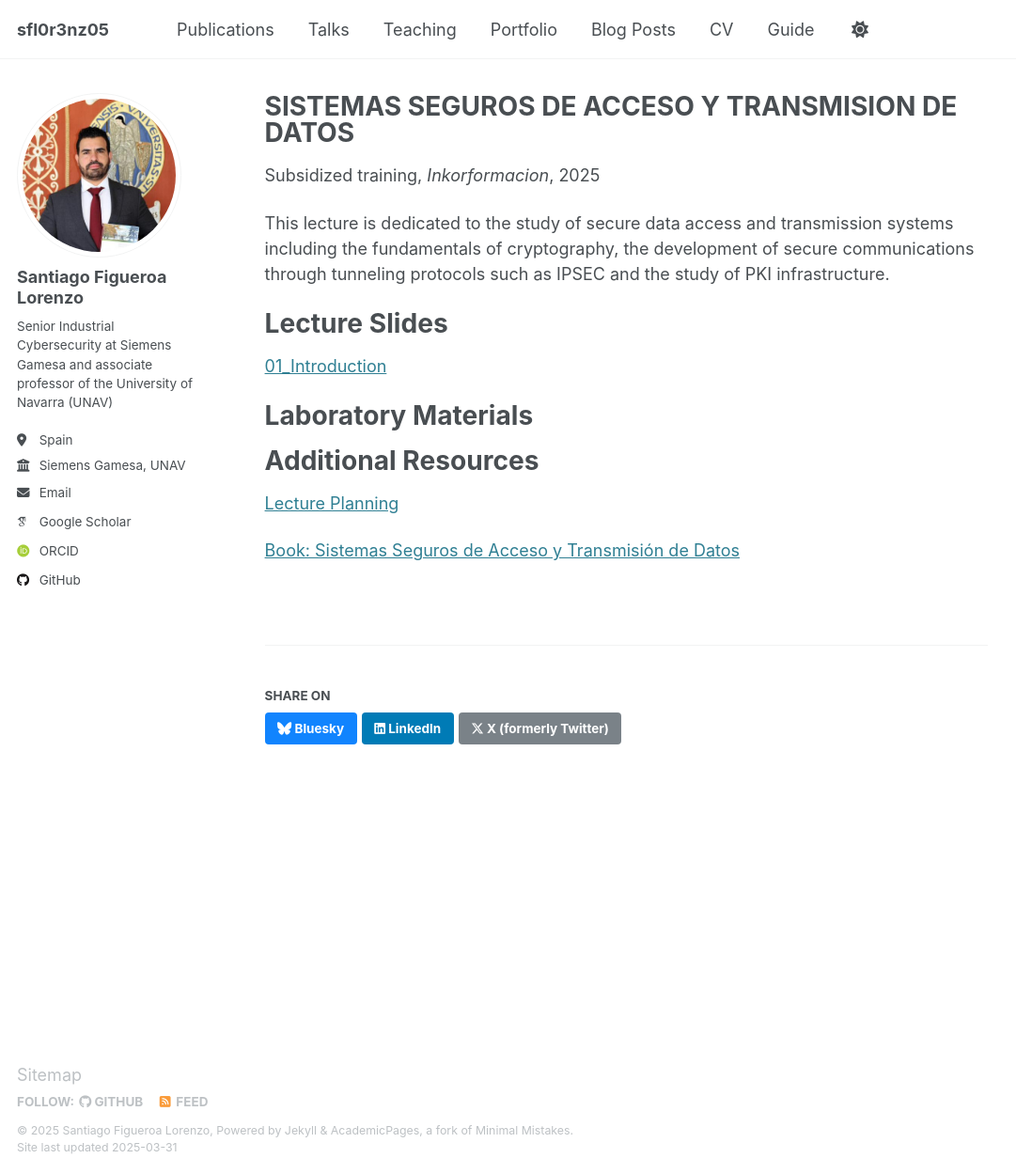
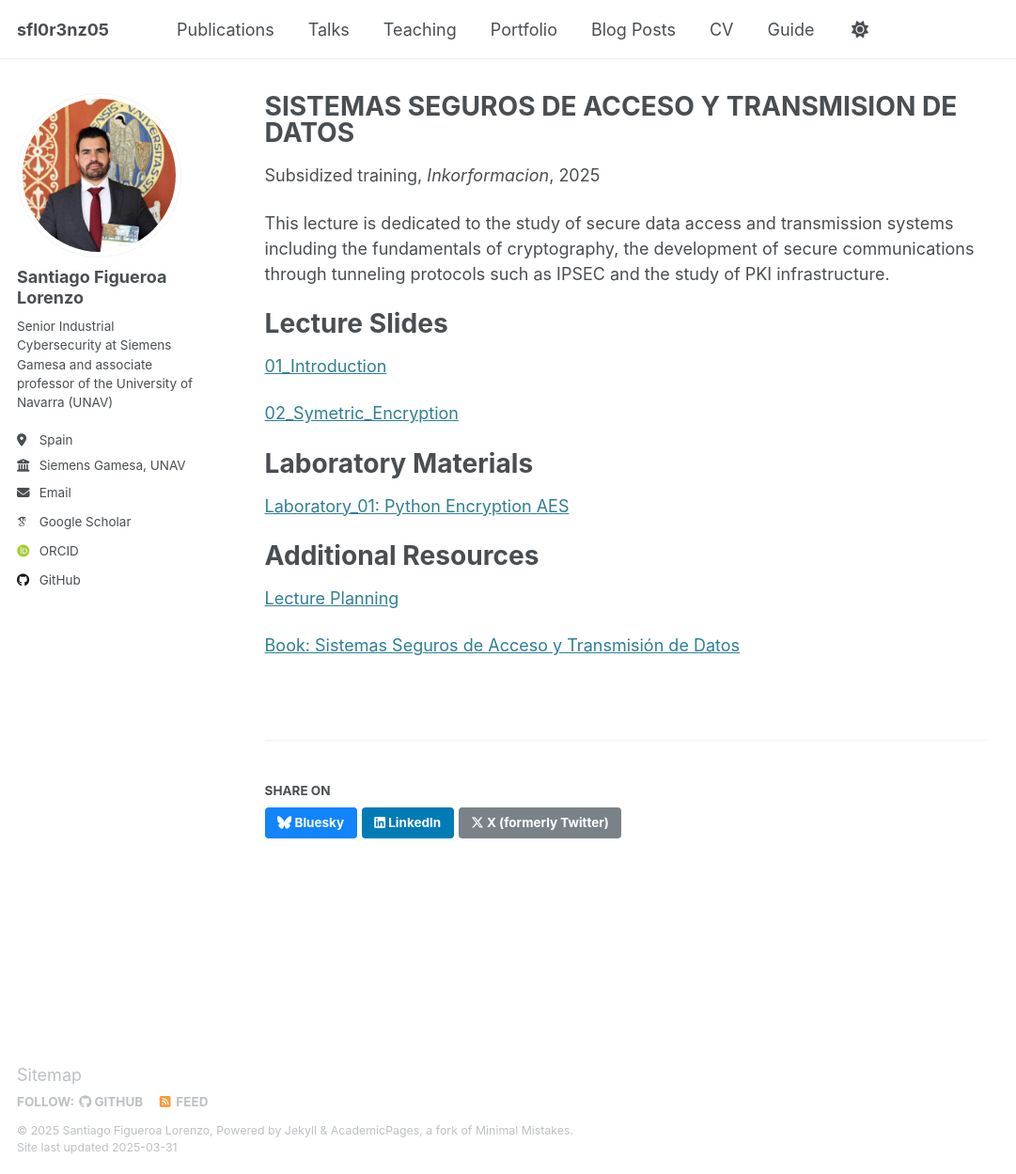
Before and after one commit to sfl0r3nz05/sfl0r3nz05.github.io, a Jekyll site: the page built from _teaching/2025-spring-teaching-1.md, in a window 1280 px wide and 1249 px high. Shown: the whole window at 94% size, without its empty margins (0-1081 px from the left). Built offline with Jekyll 4.4.1, drawn with Linux system fonts in a browser that asks for light colours; some web fonts are replaced.

Commit message:
update 02_SYMETRIC_ENCRYPTION

```diff
--- a/_teaching/2025-spring-teaching-1.md
+++ b/_teaching/2025-spring-teaching-1.md
@@ -14,8 +14,12 @@ Lecture Slides
 ======
 [01_Introduction](https://sfl0r3nz05.github.io/files/slides/01_INTRODUCTION.pdf)
 
+[02_Symetric_Encryption](https://sfl0r3nz05.github.io/files/slides/02_SYMETRIC_ENCRYPTION.pdf)
+
 Laboratory Materials
 ======
+
+[Laboratory_01: Python Encryption AES](https://sfl0r3nz05.github.io/files/labs/.pdf)
 
 Additional Resources
 ======
```
Also changed, not shown: 1 other file.
